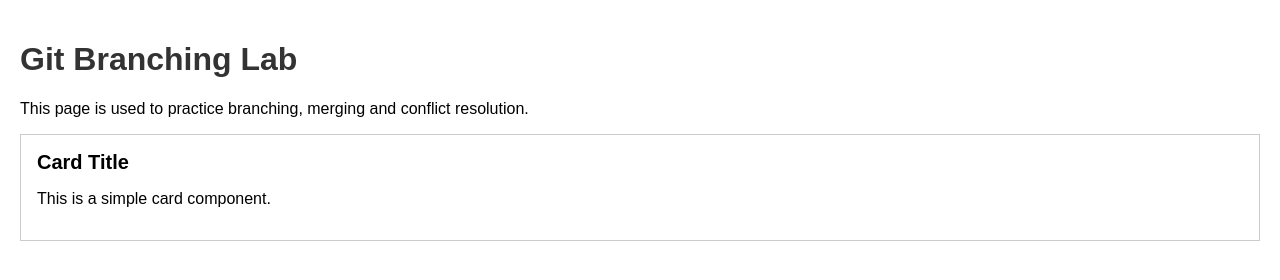
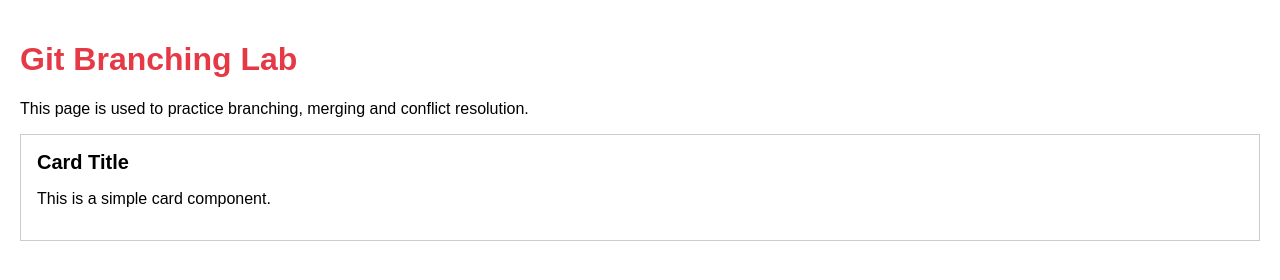
Before and after one commit to sraboniakhter001/2023100010097_2_GitLab, a plain HTML site: page index.html in a window 1280 px wide. Drawn offline with Linux system fonts and the light colour scheme.

Commit message:
main: change h1 color to red

```diff
--- a/index.css
+++ b/index.css
@@ -5,7 +5,7 @@ body {
 }
 
 h1 {
-  color: #333333;
+  color: #e63946;
 }
 
 p {
```
